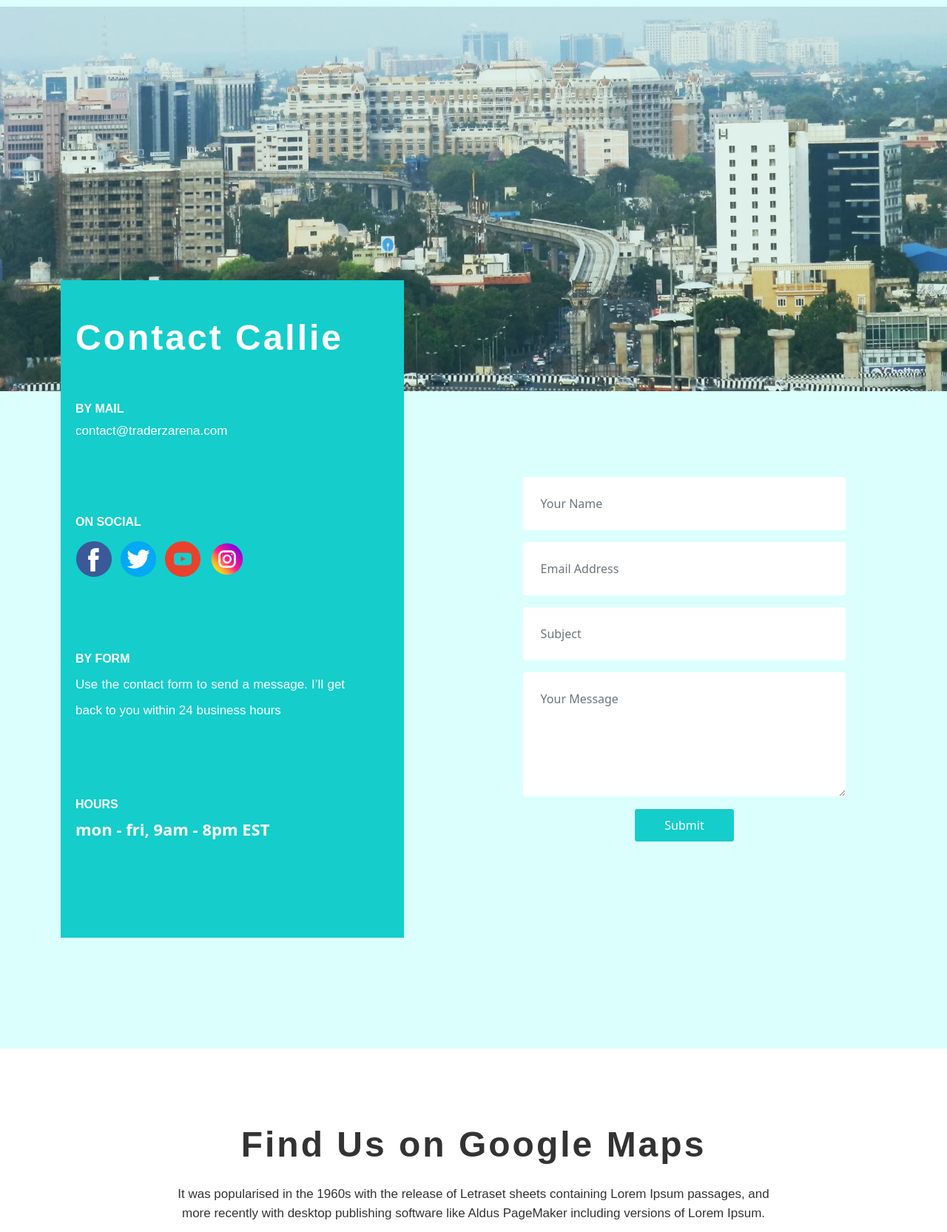
After one commit to Sanjithgokul/traderz-arena, a PHP site: page /contact.html in a window 1280 px wide. The commit adds this page. Shown: the part 317-1983 px from the top of the page at 74% size. Run offline with PHP 8.4, Linux system fonts and the light colour scheme.

Commit message:
contactus page updated

```diff
--- /dev/null
+++ b/contact.html
@@ -0,0 +1,193 @@
+<html lang="en">
+<head>
+    <meta charset="UTF-8">
+    <meta http-equiv="X-UA-Compatible" content="IE=edge">
+    <meta name="viewport" content="width=device-width, initial-scale=1.0">
+    <link rel="preconnect" href="https://fonts.googleapis.com">
+    <link rel="preconnect" href="https://fonts.gstatic.com" crossorigin>
+    <link rel="stylesheet" href="./css/bootstarp.css">
+    <link rel="stylesheet" href="./css/master.css">
+    <link rel="stylesheet" href="./css/contact.css">
+    <link rel="stylesheet" href="./assets/fonts/style.css">
+
+    <title>Traderz Arena</title>
+</head>
+<body>
+    <div class="first-bg">
+        <header>
+            <div class="container">
+                <nav class="navbar navbar-expand-sm">
+                    <div class="container-fluid backround">
+                      <a class="navbar-brand" href="#"><img width="100%" height="100%" loading="lazy" src="./images/traderz-arena.svg" title="Traderz-arena-logo" alt="Traderz-arena"></a>
+                      <button class="navbar-toggler" type="button" data-bs-toggle="collapse" data-bs-target="#collapsibleNavbar">
+                        <span class="icon-menu"></span>
+                      </button>
+                        <div class="collapse navbar-collapse navbar-collapse-btn" id="collapsibleNavbar">
+                            <ul class="navbar-nav">
+                              <li class="nav-item">
+                                <a class="nav-link" href="#">Home</a>
+                              </li>
+                              <li class="nav-item">
+                                <a class="nav-link" href="#">About </a>
+                              </li>
+                              <li class="nav-item">
+                                <a class="nav-link" href="#">Courses</a>
+                              </li>
+                              <li class="nav-item">
+                                <a class="nav-link" href="#">Blog</a>
+                              </li>
+                              <li class="header-btn">
+                                <button>Contact Us</button>
+                              </li>
+                            </ul>
+                        </div>
+                    </div>
+                </nav>
+            </div>
+        </header>
+
+        <div class="contact-backround-banner py-5 d-flex">
+        </div>
+
+        <div class="contact-form-section">
+            <div class="container">
+                <div class="row contact-align">
+                    <div class="col-sm-12 col-md-10 col-lg-6">
+                        <div class="contact-left">
+                            <div class="contact-heading">
+                                <h2 class="heading text-bold text-white py-5">Contact Callie</h2>
+                            </div>
+                            <div class="contact-email">
+                                <h4 class="m text-white"><b>BY MAIL</b></h4>
+                                <p class="text-justify text-white">contact@traderzarena.com</p>
+                            </div>
+                            <div class="contact-email">
+                                <h4 class="m text-white"><b>ON SOCIAL</b>
+                                <div class="social-icon mt-3">
+                                    <ul class="foooter-social-icon d-flex-icon">
+                                        <li> <img width="50" height="50" loading="lazy" src="./images/facebook-icon.svg"  title="traderz-arena-facebook" alt="traderz-arena"></li>
+                                        <li> <img width="50" height="50" loading="lazy" src="./images/twitter-icon.svg"  title="traderz-arena-twitter" alt="traderz-arena"></li>
+                                        <li> <img width="50" height="50" loading="lazy" src="./images/youtube-icon.svg" title="traderz-arena-youtube"  alt="traderz-arena"></li>
+                                        <li> <img width="50" height="50" loading="lazy" src="./images/instagram-icon.svg"  title="traderz-arena-instagram" alt="traderz-arena"></li>
+                                    </ul>
+                                </div>
+                            </div>
+                            <div class="contact-email">
+                                <h4 class="m text-white"><b>BY FORM</b></h4>
+                                <p class="text-justify text-white lh-2">Use the contact form to send a message. I’ll get back to you within 24 business hours</p>
+                            </div>
+                            <div class="contact-email">
+                                <h4 class="m text-white"><b>HOURS</b></h4>
+                                <span class="tesimonial-right-span text-white">mon - fri, 9am - 8pm EST</span>
+                            </div>
+                        </div>
+                    </div>
+                    <div class="col-sm-12 col-md-10 col-lg-6 d-flex-contact">
+                        <div class="contact-form">
+                            <form action="/action_page.php">
+                                <div class="mb-3 mt-3">
+                                    <input type="text" class="form-control" id="Name" placeholder="Your Name" name="name">
+                                </div>
+                                <div class="mb-3">
+                                    <input type="email" class="form-control" id="email" placeholder="Email Address" name="email">
+                                </div>
+                                <div class="mb-3">
+                                    <input type="text" class="form-control" id="subject" placeholder="Subject" name="subject">
+                                </div>
+                                <div class="mb-3">
+                                    <textarea class="form-control" rows="5" id="comment" placeholder="Your Message" name="text"></textarea>
+                                </div>
+                                <div class="contact-btn d-flex">
+                                    <button type="submit" class="btn btn-primary">Submit</button>
+                                </div>
+                            </form>
+                        </div>
+                    </div>
+                </div>
+            </div>
+        </div>
+    </div>
+    <section class="map-section">
+        <div class="container">
+            <div class="row d-flex">
+                <div class="col-12 col-md-12 col-lg-9">
+                    <h2 class="heading text-bold text-gray text-center">Find Us on Google Maps</h2>
+                    <p class="sub-title text-gray text-center pt-3">It was popularised in the 1960s with the release of Letraset sheets containing Lorem Ipsum passages, and more recently with desktop publishing software like Aldus PageMaker including versions of Lorem Ipsum.</p>
+                </div>
+                <div class="col-12 col-md-12 col-lg-12">
+                    <iframe
+                        src="https://www.google.com/maps/d/u/0/embed?mid=1tuiFLc565JOpHWaYt9wWtpYvXwLTbeZe"
+                        width="100%" height="450" frameborder="0" style="border:0" allowfullscreen
+                        title="Soft Suave Address">
+                    </iframe>
+                </div>
+            </div>
+        </div>
+    </section>
+
+
+
+
+
+
+
+
+
+    <div class="footer mt-5">
+        <div class="container">
+            <div class="row">
+                <div class="col-12 col-md-4 col-lg-4 mb-3">
+                    <div class="social-icon">
+                        <ul class="foooter-social-icon d-flex">
+                            <li> <img width="100%" height="100%" loading="lazy" src="./images/facebook-icon.svg"  title="traderz-arena-facebook" alt="traderz-arena"></li>
+                            <li> <img width="100%" height="100%" loading="lazy" src="./images/twitter-icon.svg"  title="traderz-arena-twitter" alt="traderz-arena"></li>
+                            <li> <img width="100%" height="100%" loading="lazy" src="./images/youtube-icon.svg" title="traderz-arena-youtube"  alt="traderz-arena"></li>
+                            <li> <img width="100%" height="100%" loading="lazy" src="./images/instagram-icon.svg"  title="traderz-arena-instagram" alt="traderz-arena"></li>
+                        </ul>
+                    </div>
+                </div>
+                <div class="col-12 col-md-4 col-lg-4 mb-3">
+                    <div class="copy-right d-flex text-center">
+                        <span>Copyright © 2023 All Rights Reserved.</span>
+                    </div>
+                </div>
+                <div class="col-12 col-md-4 col-lg-4 mb-3">
+                    <div class="privacy d-flex">
+                        <span>Privacy Policy | FAQ</span>
+                    </div>
+                </div>
+            </div>
+        </div>
+    </div>
+    <script src="./js/bootstrap.bundle.min.js"></script>
+    <script src="./js/jquery-3.6.0.min.js"></script>
+    <script>
+       $(document).ready(function() {
+        $("#emailForm").submit(function(event) {
+    // Stop the form from submitting normally
+    event.preventDefault();
+
+    // Get the data from the email field
+    var email = $("#email").val();
+
+    // Make a POST request using jQuery AJAX
+    $.ajax({
+      type: "POST",
+      url: "/submit-form",
+      data: {
+        email: email
+      },
+      success: function(data) {
+        // Handle the successful response here
+        console.log(data);
+      },
+      error: function(jqXHR, textStatus, errorThrown) {
+        // Handle the error response here
+        console.log(textStatus, errorThrown);
+      }
+    });
+  });
+});
+    </script>
+</body>
+</html>
--- /dev/null
+++ b/css/contact.css
@@ -0,0 +1,82 @@
+.contact-backround-banner{
+    background-image: url(../images/contact-backround.webp);
+    background-size: cover;
+    background-attachment: fixed;
+    background-repeat: no-repeat;
+    background-position: center center;
+    min-height: 65vh;
+}
+
+.d-flex-icon{
+    display: flex;
+    justify-content: flex-start;
+}
+
+.contact-left{
+    padding: 30px 50px 30px 20px;
+    background: #15CDCB;
+    position: relative;
+    bottom: 150px;
+}
+
+.contact-email{
+    margin-bottom: 100px;
+}
+
+.first-bg{
+    background: #DAFFFC;
+}
+
+.contact-form textarea,
+.contact-form input {
+    padding: 24px;
+    border: unset;
+    color: #15CDCB !important;
+}
+
+
+.btn-primary{
+    background: #15CDCB;
+    color: #fff;
+    border-color: unset;
+    padding: 10px 40px;
+}
+
+
+
+
+@media(min-width:997px){
+    .contact-left{
+        padding: 0px 80px 30px 20px;
+        background: #15CDCB;
+        width: 85%;
+    }
+
+    .d-flex-contact{
+        display: flex;
+        justify-content: center;
+    }
+
+    .contact-form{
+        width: 80%;
+        position: relative;
+        top: 100px;
+    }
+
+
+}
+
+@media(max-width:998px){
+    .contact-align{
+        display: flex;
+        justify-content: center;
+    }
+
+    .contact-form-section{
+        padding-bottom: 30px;
+    }
+    .contact-form textarea,
+    .contact-form input {
+    padding: 16px;
+}
+}
--- a/css/master.css
+++ b/css/master.css
@@ -519,8 +519,9 @@ button:focus:not(:focus-visible){
     font-size: 16px;
   }
 
-  .text-bold{
-    font-size: 42px !important;
+  .text-bold,
+  .heading .text-primary{
+    font-size: 36px !important;
   }
 }
 
```
Also changed, not shown: index.html (+20 -20 lines), images/contact-backround.webp (added).
